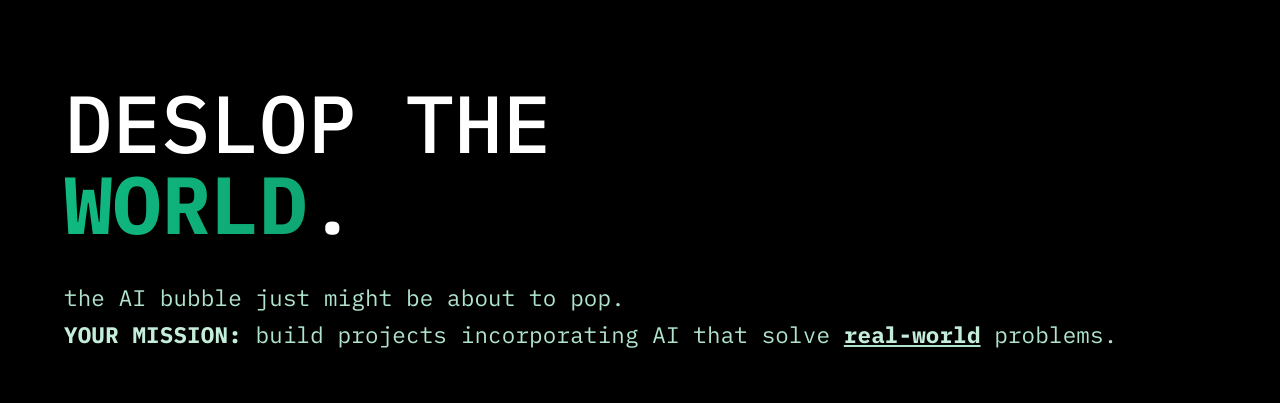
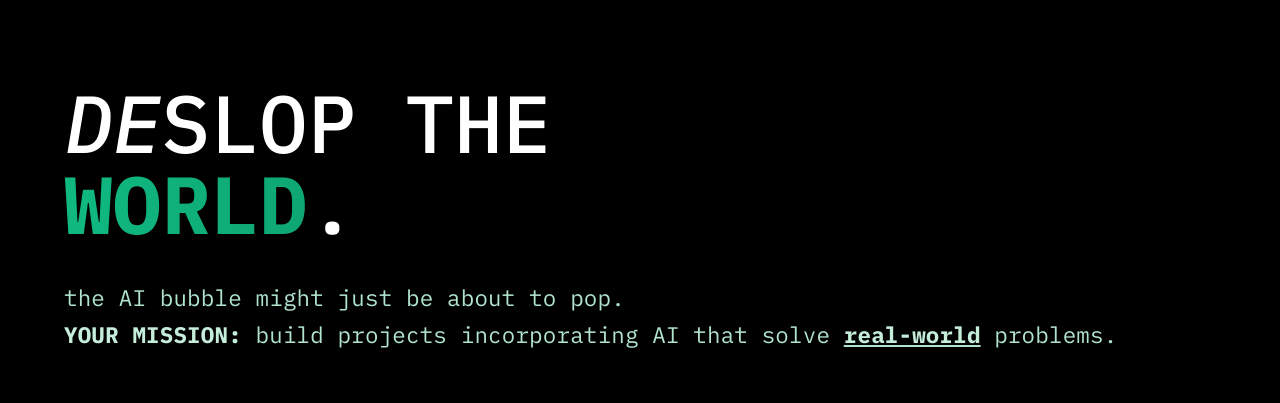
Before and after one commit to TechDudie/hackanomous, a Svelte app: page / in a window 1280 px wide. Shown: the part 808-1211 px from the top of the page. Built offline with nearby package versions, Linux system fonts and the light colour scheme; a web font is replaced by a local one.

Commit message:
fix: clarity

```diff
--- a/src/App.svelte
+++ b/src/App.svelte
@@ -24,7 +24,7 @@
         <section class="absolute top-[1.5rem] left-1/2 -translate-x-1/2 z-50 flex items-center gap-2">
             <h6 class="text-(--accent-border) ml-[25.3px]">a hack</h6>
             <a href="https://hackclub.com" target="_blank" rel="noopener noreferrer" class="block">
-                <img src={hackclub} class="cursor-pointer transition-all duration-300 ease-out hover:-translate-y-1 hover:scale-105 hover:drop-shadow-xl active:scale-95 active:-translate-y-0 active:duration-150" width="40" alt="Hack Club logo" />
+                <img src={hackclub} class="cursor-pointer transition-all duration-300 ease-out hover:-translate-y-1 hover:scale-105 hover:drop-shadow-xl active:scale-95 active:-translate-y-1 active:duration-150" width="40" alt="Hack Club logo" />
             </a>
             <h6 class="text-(--accent-border)">club ysws</h6>
         </section>
@@ -79,9 +79,9 @@
             <div class="max-w-5xl w-full flex flex-col lg:flex-row gap-16 items-center z-10">
                 <div class="flex-1 space-y-8">
                     <h2 class="font-mono font-medium text-5xl md:text-7xl text-(--text)">
-                        DESLOP THE <br><span class="font-mono font-bold inline-block bg-clip-text text-transparent" style="background-image: linear-gradient(90deg, var(--accent) 0%, color-mix(in srgb, var(--accent) 90%, transparent) 100%);">WORLD</span>.
+                        <span class="italic">DE</span>SLOP THE <br><span class="font-mono font-bold inline-block bg-clip-text text-transparent" style="background-image: linear-gradient(90deg, var(--accent) 0%, color-mix(in srgb, var(--accent) 90%, transparent) 100%);">WORLD</span>.
                     </h2>
-                    <p class="font-mono font-normal text-lg md:text-xl leading-relaxed text-(--text-h)">the AI bubble just might be about to pop.<br><span class="font-bold text-(--text-l)">YOUR MISSION:</span> build projects incorporating AI that solve <u><span class="font-bold text-(--text-l)">real-world</span></u> problems.</p>
+                    <p class="font-mono font-normal text-lg md:text-xl leading-relaxed text-(--text-h)">the AI bubble might just be about to pop.<br><span class="font-bold text-(--text-l)">YOUR MISSION:</span> build projects incorporating AI that solve <u><span class="font-bold text-(--text-l)">real-world</span></u> problems.</p>
                     <div class="grid grid-cols-1 sm:grid-cols-2 gap-6 pt-4">
                         <div class="border-2 border-dashed border-(--code-bg) p-8 rounded-3xl bg-(--bg) hover:border-(--accent) transition-colors duration-300 group cursor-default">
                             <h4 class="font-heading text-4xl text-(--accent) mb-3 group-hover:scale-105 transition-transform origin-left drop-shadow-md">software</h4>
```
